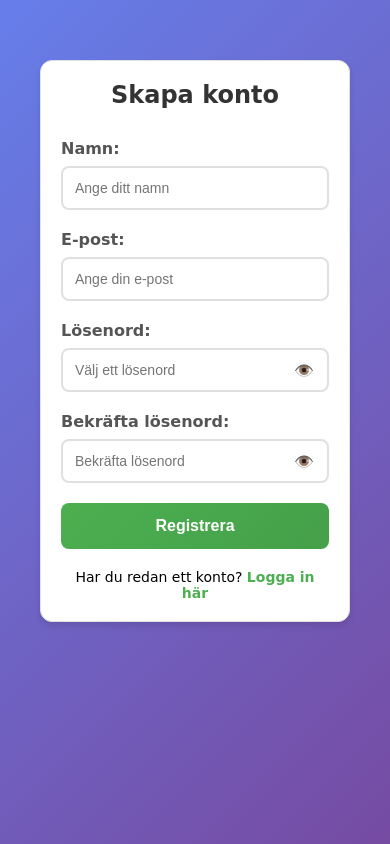
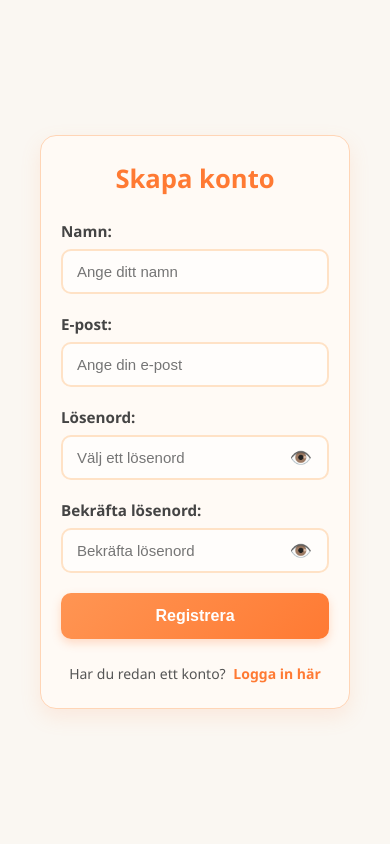
Before and after one commit to kirre02/LearnEnglish, a Vue app in the folder frontend/: page /register in a window 390 px wide. Built offline with nearby package versions, Linux system fonts and the light colour scheme.

Commit message:
refactor(frontend): changed the register page to fit our theme

```diff
--- a/frontend/src/App.vue
+++ b/frontend/src/App.vue
@@ -1,17 +1,13 @@
 <template>
   <div id="app">
-    <!-- Gemensam header som visas på login-sidan -->
     <header class="app-header" v-if="$route.path === '/'">
       <div class="header-content">
-        <div class="header-bubble">
-          <h1>Learn English App 🌟</h1>
-          <p>Lär dig engelska på ett roligt och enkelt sätt!</p>
-          <div class="header-sparkles">✨🎉✨</div>
-        </div>
+        <h1>Learn English App 🌟</h1>
+        <p>Fortsätt din språkresa på ett roligt sätt!</p>
       </div>
     </header>
 
-    <main :class="{ 'with-header': $route.path === '/' }">
+    <main>
       <router-view></router-view>
     </main>
   </div>
@@ -19,114 +15,87 @@
 
 <script>
 export default {
-  name: 'App'
-}
+  name: "App",
+};
 </script>
 
 <style>
+/* Reset */
 * {
   margin: 0;
   padding: 0;
   box-sizing: border-box;
 }
 
+body,
+html,
+#app {
+  min-height: 100vh;
+  background-color: #faf7f2; /* mjukt beige likt login/register */
+  font-family: "Poppins", "Segoe UI", sans-serif;
+  color: #333;
+}
+
+/* Layout */
 main {
+  display: flex;
+  justify-content: center;
+  align-items: center;
   min-height: 100vh;
   padding: 40px 20px;
-  display: block;
 }
 
-#app {
-  font-family: 'Comic Sans MS', 'Marker Felt', cursive, sans-serif;
-  min-height: 100vh;
-  background: linear-gradient(135deg, #667eea 0%, #764ba2 100%);
+/* Header (valfri) */
+.app-header {
+  text-align: center;
+  padding: 30px 20px;
+  background: #fffaf5;
+  border-bottom: 2px solid #ffd5b6;
+  box-shadow: 0 2px 10px rgba(255, 153, 102, 0.1);
 }
 
-/* Header för login-sidan */
-.app-header {
-  padding: 40px 20px 20px 20px;
-  text-align: center;
+.app-header h1 {
+  font-size: 2rem;
+  font-weight: 700;
+  color: #ff7a33; /* varm orange ton */
 }
 
-.header-content {
-  max-width: 1200px;
-  margin: 0 auto;
+.app-header p {
+  font-size: 1.1rem;
+  color: #666;
 }
 
-.header-bubble {
-  background: linear-gradient(135deg, #FF6B6B, #FF8E53);
-  color: white;
-  padding: 40px 30px;
-  border-radius: 35px;
-  position: relative;
-  box-shadow: 0 15px 35px rgba(255,107,107,0.3);
-  animation: bounceIn 1s ease-out;
-  max-width: 600px;
-  margin: 0 auto;
+/* Gemensamma färger och ton */
+:root {
+  --accent-color: #ff7a33;
+  --accent-gradient: linear-gradient(135deg, #ff9553, #ff7a33);
+  --bg-light: #fffaf5;
+  --text-dark: #333;
 }
 
-.header-bubble h1 {
-  margin: 0 0 15px 0;
-  font-size: 2.8em;
-  text-shadow: 2px 2px 4px rgba(0,0,0,0.2);
+/* Gemensamma UI-stilar */
+button {
+  background: var(--accent-gradient);
+  color: white;
+  border: none;
+  border-radius: 8px;
+  padding: 12px 20px;
+  font-weight: 600;
+  cursor: pointer;
+  transition: all 0.2s ease;
 }
 
-.header-bubble p {
-  margin: 0;
-  font-size: 1.3em;
+button:hover {
   opacity: 0.9;
+  transform: translateY(-1px);
 }
 
-.header-sparkles {
-  position: absolute;
-  top: 20px;
-  right: 25px;
-  font-size: 1.8em;
-  animation: sparkle 2s ease-in-out infinite;
+a {
+  color: var(--accent-color);
+  text-decoration: none;
 }
 
-main.with-header {
-  padding-top: 20px;
-}
-
-body {
-  margin: 0;
-  background: linear-gradient(135deg, #667eea 0%, #764ba2 100%);
-  min-height: 100vh;
-}
-
-/* Gemensamma animationer */
-@keyframes bounceIn {
-  0% { transform: scale(0.3); opacity: 0; }
-  50% { transform: scale(1.05); }
-  70% { transform: scale(0.9); }
-  100% { transform: scale(1); opacity: 1; }
-}
-
-@keyframes sparkle {
-  0%, 100% { opacity: 0.7; transform: scale(1); }
-  50% { opacity: 1; transform: scale(1.1); }
-}
-
-/* Responsiv design */
-@media (max-width: 768px) {
-  .header-bubble {
-    padding: 30px 20px;
-    margin: 0 20px;
-  }
-
-  .header-bubble h1 {
-    font-size: 2.2em;
-  }
-
-  .header-bubble p {
-    font-size: 1.1em;
-  }
-
-  .header-sparkles {
-    font-size: 1.4em;
-    top: 15px;
-    right: 20px;
-  }
+a:hover {
+  text-decoration: underline;
 }
 </style>
--- a/frontend/src/pages/Register.vue
+++ b/frontend/src/pages/Register.vue
@@ -211,154 +211,180 @@ export default {
 </script>
 
 <style scoped>
-
 .page-wrapper {
   display: flex;
   justify-content: center;
   align-items: center;
   min-height: 100vh;
+  background-color: #faf7f2;
+  font-family: "Poppins", "Segoe UI", sans-serif;
 }
 
+/* Formulär */
 .register-form {
-  max-width: 400px;
-  margin: 0 auto;
-  padding: 30px;
-  border: 1px solid #e0e0e0;
-  border-radius: 12px;
-  background: white;
-  box-shadow: 0 4px 6px rgba(0, 0, 0, 0.1);
+  background: #fffaf5;
+  border: 1px solid #ffd5b6;
+  border-radius: 16px;
+  padding: 40px 35px;
+  max-width: 420px;
+  width: 100%;
+  box-shadow: 0 8px 20px rgba(255, 153, 102, 0.15);
+  transition: all 0.3s ease;
 }
 
+.register-form:hover {
+  box-shadow: 0 10px 25px rgba(255, 153, 102, 0.25);
+}
+
+/* Rubrik */
 .register-form h2 {
   text-align: center;
-  margin-bottom: 30px;
-  color: #333;
-  font-size: 24px;
+  font-size: 1.9rem;
+  color: #ff7a33;
+  margin-bottom: 25px;
+  font-weight: 700;
 }
 
+/* Input-fält */
 .form-group {
   margin-bottom: 20px;
-  text-align: left;
 }
 
 label {
   display: block;
+  font-weight: 600;
+  color: #444;
   margin-bottom: 8px;
-  font-weight: 600;
-  color: #555;
+  font-size: 0.95rem;
 }
 
 input[type="email"],
 input[type="password"],
 input[type="text"] {
   width: 100%;
-  padding: 12px;
-  border: 2px solid #e0e0e0;
-  border-radius: 8px;
-  box-sizing: border-box;
-  font-size: 14px;
-  transition: border-color 0.3s;
+  padding: 12px 14px;
+  border: 2px solid #ffe2c6;
+  border-radius: 10px;
+  font-size: 15px;
+  transition: border-color 0.2s ease, box-shadow 0.2s ease;
+  background: #fffdfb;
 }
 
 input:focus {
+  border-color: #ff7a33;
+  box-shadow: 0 0 0 3px rgba(255, 122, 51, 0.15);
   outline: none;
-  border-color: #4CAF50;
 }
 
 input.error {
-  border-color: #ff4444;
+  border-color: #ff5555;
 }
 
-.password-group {
-  position: relative;
-}
-
+/* Lösenordsikoner */
 .password-input-container {
   position: relative;
 }
 
 .toggle-password {
   position: absolute;
-  right: 10px;
+  right: 12px;
   top: 50%;
   transform: translateY(-50%);
   background: none;
   border: none;
   cursor: pointer;
-  font-size: 16px;
+  font-size: 18px;
   padding: 5px;
+  color: #ff7a33;
+  transition: transform 0.2s ease;
 }
 
-.error-text {
-  color: #ff4444;
-  font-size: 12px;
-  display: block;
-  margin-top: 5px;
+.toggle-password:hover {
+  transform: translateY(-50%) scale(1.2);
 }
 
+/* Felmeddelanden */
+.error-text {
+  color: #ff5555;
+  font-size: 13px;
+  margin-top: 4px;
+  display: block;
+}
+
+/* Registreringsknapp */
 .register-btn {
   width: 100%;
   padding: 14px;
-  background: linear-gradient(135deg, #4CAF50, #45a049);
+  background: linear-gradient(135deg, #ff9553, #ff7a33);
   color: white;
+  font-weight: 700;
   border: none;
-  border-radius: 8px;
+  border-radius: 10px;
   cursor: pointer;
   font-size: 16px;
-  font-weight: 600;
-  transition: all 0.3s;
+  transition: all 0.25s ease;
+  box-shadow: 0 4px 10px rgba(255, 122, 51, 0.25);
 }
 
 .register-btn:hover:not(:disabled) {
   transform: translateY(-2px);
-  box-shadow: 0 4px 8px rgba(76, 175, 80, 0.3);
+  box-shadow: 0 6px 14px rgba(255, 122, 51, 0.3);
 }
 
 .register-btn:disabled {
-  background: #cccccc;
+  background: #ffcfb1;
   cursor: not-allowed;
-  transform: none;
+}
+
+/* Feedback */
+.error-message,
+.success-message {
+  margin-top: 15px;
+  padding: 12px 14px;
+  border-radius: 10px;
+  font-size: 14px;
+  font-weight: 500;
 }
 
 .error-message {
-  color: #ff4444;
-  margin-top: 15px;
-  padding: 12px;
-  background-color: #ffe6e6;
-  border-radius: 8px;
-  border-left: 4px solid #ff4444;
+  background-color: #ffe7e1;
+  border-left: 4px solid #ff5555;
+  color: #d64545;
 }
 
 .success-message {
-  color: #00C851;
-  margin-top: 15px;
-  padding: 12px;
-  background-color: #e6ffe6;
-  border-radius: 8px;
-  border-left: 4px solid #00C851;
+  background-color: #e6fff0;
+  border-left: 4px solid #2ecc71;
+  color: #27ae60;
 }
 
+/* Länk till login */
 .switch-link {
   text-align: center;
-  margin-top: 20px;
+  margin-top: 25px;
   font-size: 14px;
+  color: #555;
 }
 
 .switch-link a {
-  color: #4CAF50;
+  color: #ff7a33;
+  font-weight: 600;
   text-decoration: none;
-  font-weight: 600;
+  margin-left: 4px;
 }
 
 .switch-link a:hover {
   text-decoration: underline;
 }
 
-/* Responsiv design */
+/* Responsivitet */
 @media (max-width: 480px) {
   .register-form {
+    padding: 25px 20px;
     margin: 20px;
-    padding: 20px;
+  }
+  .register-form h2 {
+    font-size: 1.6rem;
   }
 }
 </style>
```
